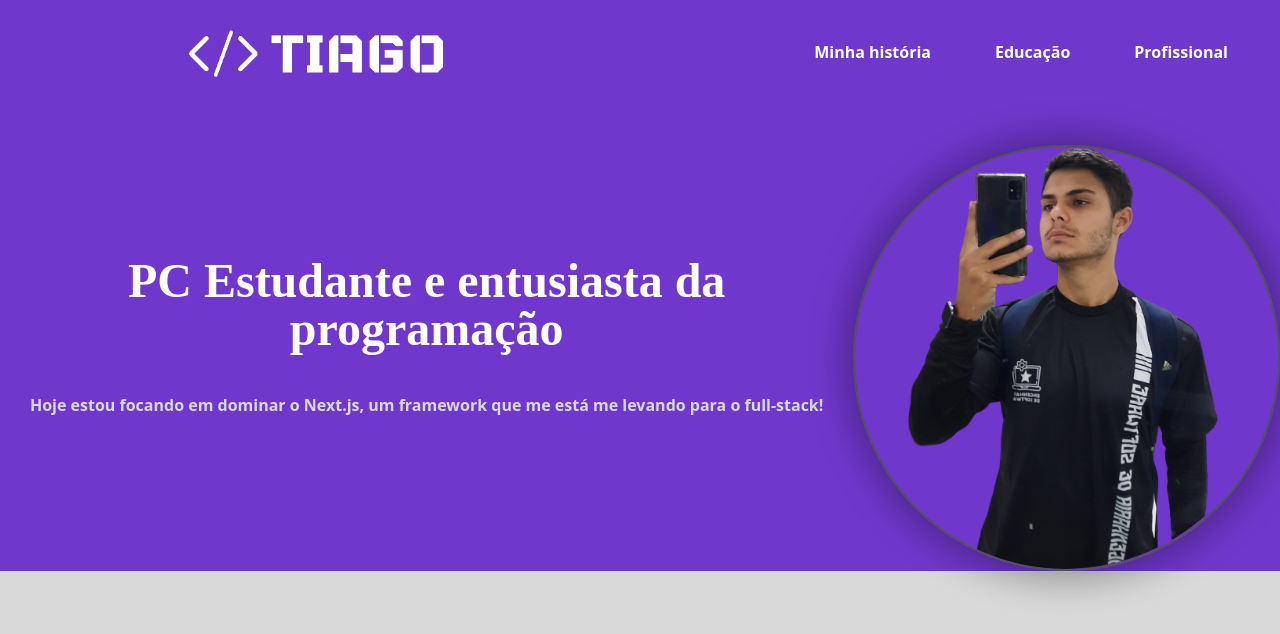
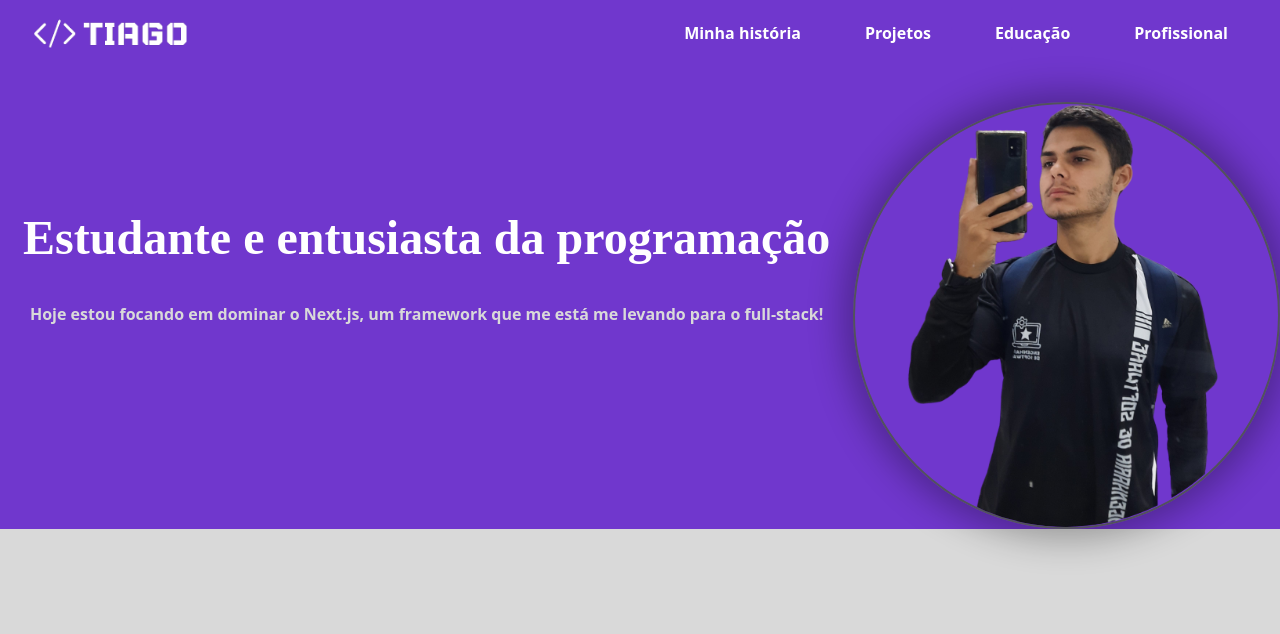
Before and after one commit to TIAGOLL/Portfolio, a Next.js app: page / in a window 1280 px wide. Shown: the top 634 px of the page. Built offline with nearby package versions, Linux system fonts and the light colour scheme.

Commit message:
Atualizando configs do header e body

```diff
--- a/src/app/page.tsx
+++ b/src/app/page.tsx
@@ -1,4 +1,4 @@
-import Home from "@/pages/Home";
+import Home from "@/pages/home";
 
 
 
--- a/src/components/Body/index.tsx
+++ /dev/null
@@ -1,44 +0,0 @@
-import Image from 'next/image';
-import { usePathname } from 'next/navigation';
-
-
-const Body = () => {
-
-    return (
-        <>
-
-            {/* MOBILE */}
-            <div className='w-screen items-center justify-center flex'>
-                <div className='w-full flex bg-secondary pt- flex-col items-center justify-center lg:hidden'>
-
-                    <div className="w-4/12 items-center justify-center flex pt-5">
-                        <Image className='shadow-link rounded-full border-zinc-600 border-2' src={'images/myphoto.png'} alt="Minha foto" width={500} height={0} />
-                    </div>
-
-                    <div className='text-center justify-center p-5 flex flex-col space-y-2'>
-                        <h1 className='font-bold font-[Montserrat] text-md text-tittle'>MOBILE Estudante e entusiasta da programação</h1>
-                        <p className='text-description font-semibold text-sm'>Hoje estou focando em dominar o Next.js, um framework que me está me levando para o full-stack!</p>
-                    </div>
-
-
-                </div>
-
-
-
-                {/* PC */}
-                <div className='w-full bg-secondary pt-10 lg:flex hidden'>
-                    <div className='w-8/12 text-center justify-start pt-28 flex flex-col space-y-10'>
-                        <h1 className='font-bold font-[Montserrat] text-5xl text-tittle'>PC Estudante e entusiasta da programação</h1>
-                        <p className='text-description font-semibold'>Hoje estou focando em dominar o Next.js, um framework que me está me levando para o full-stack!</p>
-                    </div>
-
-                    <div className="w-4/12 items-center justify-center flex">
-                        <Image className='shadow-link rounded-full border-zinc-600 border-2' src={'images/myphoto.png'} alt="Minha foto" width={500} height={0} />
-                    </div>
-                </div>
-            </div>
-        </>
-    )
-}
-
-export default Body;
--- a/src/components/Header/index.tsx
+++ b/src/components/Header/index.tsx
@@ -1,11 +1,12 @@
 'use client'
 
 import MenuIcon from '@/icons/MenuIcon';
-import Image from 'next/image';
 import Link from 'next/link';
 import { useState } from 'react';
 import NavLogo from '../NavLogo';
-import MyHistory from './../../pages/myHistory/index';
+import MyHistory from '../../pages/myhistory/index';
+import NavLink from '../NavLink';
+
 
 
 const Header = () => {
@@ -15,21 +16,20 @@ const Header = () => {
 
     return (
         <>
-            <header className="bg-secondary flex flex-row w-screen text-white p-1">
-
+            <header className="bg-secondary flex flex-row w-screen text-white p-1 pb-10">
                 <NavLogo />
-
                 <div className='flex w-full items-center justify-end'>
                     <nav className="space-x-12 hidden flex-row items-center justify-center font-bold lg:flex pr-10">
-                        <Link className='p-3 hover:animate-bounce hover:bg-[#5A2CA4] rounded-full pl-2 pr-2 hover:shadow-link' href={'/myhistory'} prefetch={false}>Minha história</Link>
-                        <Link className='p-3 hover:animate-bounce hover:bg-[#5A2CA4] rounded-full pl-2 pr-2 hover:shadow-link' href={'/education'} prefetch={false}>Educação</Link>
-                        <Link className='p-3 hover:animate-bounce hover:bg-[#5A2CA4] rounded-full pl-2 pr-2 hover:shadow-link' href={'/profissional'} prefetch={false}>Profissional</Link>
+                        <NavLink href={'/myhistory'}>Minha história</NavLink>
+                        <NavLink href={'/projects'}>Projetos</NavLink>
+                        <NavLink href={'/education'}>Educação</NavLink>
+                        <NavLink href={'/professional'}>Profissional</NavLink>
                     </nav>
 
                     {isVisible && (
                         <div className='justify-center items-center pr-2 lg:hidden'>
                             <button onClick={() => setVisible((prev) => !prev)}>
-                                <MenuIcon width={22} strokeWidht='2.5' />
+                                <MenuIcon width={20} strokeWidht={'2.5'} />
                             </button>
                         </div>)}
 
@@ -44,18 +44,12 @@ const Header = () => {
                     {!isVisible && (
                         <div className="w-full h-[calc(100vh-81px)] fixed top-14 left-0 bg-white">
                             <div className="flex flex-col items-stretch justify-center">
-                                <button className='w-full p-4 border-b border-gray-100 flex items-start text-black'>
-                                    <Link href={'/myhistory'}>Minha história</Link>
-                                </button>
-                                <button className='w-full p-4 border-b border-gray-100 flex items-start text-black'>
-                                    <Link href={'/education'}>Estudos</Link>
-                                </button>
-
+                                <NavLink href={'/myhistory'}>Minha história</NavLink>
+                                <NavLink href={'/projects'}>Projetos</NavLink>
+                                <NavLink href={'/education'}>Educação</NavLink>
+                                <NavLink href={'/professional'}>Profissional</NavLink>
                             </div>
                         </div>)}
-
-
-
                 </div>
 
 
--- /dev/null
+++ b/src/components/NavLink/index.tsx
@@ -0,0 +1,17 @@
+import Link, { LinkProps } from "next/link";
+
+type NavLinkProps = {
+    children: string,
+} & LinkProps;
+
+const NavLink = ({ children, href, ...rest }: NavLinkProps) => {
+    return (
+        <>
+            <Link href={href} {...rest} className="p-2 border font-semibold border-zinc-200 text-zinc-600 hover:bg-zinc-100 lg:hover:animate-bounce lg:hover:bg-[#5A2CA4] lg:rounded-full pl-2 pr-2 lg:hover:shadow-link lg:border-none lg:text-white lg:font-bold">
+                {children}
+            </Link>
+        </>
+    )
+}
+
+export default NavLink;
--- a/src/components/NavLogo/index.tsx
+++ b/src/components/NavLogo/index.tsx
@@ -8,12 +8,11 @@ const NavLogo = () => {
 
     return (
         <>
-            <div className='items-center justify-center w-full flex flex-row'>
+            <div className='items-center justify-start flex flex-row lg:pl-5 lg:w-full'>
                 <Link href="https://tiagoll.github.io/portfolio/" prefetch={false}>
-                    <Image src={'images/logo.png'} alt="Logo" width={300} height={0} />
+                    <Image src={'images/logo.png'} alt="Logo" width={180} height={0} />
                 </Link>
             </div>
-
         </>
     )
 }
--- a/src/pages/Home/index.tsx
+++ b/src/pages/Home/index.tsx
@@ -1,15 +1,44 @@
 import Header from "@/components/Header";
 import Image from "next/image";
-import Body from "@/components/Body";
 
-const Home = () => {
+const home = () => {
 
   return (
     <>
-        <Header />
-        <Body />
+      <Header />
+
+      {/* MOBILE */}
+      <div className='w-screen items-center justify-center flex'>
+        <div className='w-full flex bg-secondary pt- flex-col items-center justify-center lg:hidden'>
+
+          <div className="items-center justify-center flex pt-5 lg:w-4/12">
+            <Image className='shadow-link rounded-full border-zinc-600 border-2' src={'images/myphoto.png'} alt="Minha foto" width={500} height={0} />
+          </div>
+
+          <div className='text-center justify-center p-5 flex flex-col space-y-2'>
+            <h1 className='font-bold font-[Montserrat] text-md text-tittle'>Estudante e entusiasta da programação</h1>
+            <p className='text-description font-semibold text-sm'>Hoje estou focando em dominar o Next.js, um framework que me está me levando para o full-stack!</p>
+          </div>
+
+
+        </div>
+
+
+
+        {/* PC */}
+        <div className='w-full bg-secondary lg:flex hidden'>
+          <div className='w-8/12 text-center justify-start pt-28 flex flex-col space-y-10'>
+            <h1 className='font-bold font-[Montserrat] text-5xl text-tittle'>Estudante e entusiasta da programação</h1>
+            <p className='text-description font-semibold'>Hoje estou focando em dominar o Next.js, um framework que me está me levando para o full-stack!</p>
+          </div>
+
+          <div className="w-4/12 items-center justify-center flex">
+            <Image className='shadow-link rounded-full border-zinc-600 border-2' src={'images/myphoto.png'} alt="Minha foto" width={500} height={0} />
+          </div>
+        </div>
+      </div>
     </>
   )
 }
 
-export default Home;
+export default home;
--- /dev/null
+++ b/src/pages/education/index.tsx
@@ -0,0 +1,11 @@
+
+
+const education = () => {
+    return (
+        <>
+            <h1>Minha educação</h1>
+        </>
+    )
+}
+
+export default education;
--- a/src/pages/myHistory/index.tsx
+++ b/src/pages/myHistory/index.tsx
@@ -1,6 +1,6 @@
 
 
-const MyHistory = () => {
+const myhistory = () => {
     return (
         <>
             <h1>minha história</h1>
@@ -8,4 +8,4 @@ const MyHistory = () => {
     )
 }
 
-export default MyHistory;
+export default myhistory;
--- /dev/null
+++ b/src/pages/professional/index.tsx
@@ -0,0 +1,11 @@
+
+
+const professional = () => {
+    return (
+        <>
+            <h1>Meu profissional</h1>
+        </>
+    )
+}
+
+export default professional;
--- /dev/null
+++ b/src/pages/projects/index.tsx
@@ -0,0 +1,11 @@
+
+
+const projects = () => {
+    return (
+        <>
+            <h1>Meus projetos</h1>
+        </>
+    )
+}
+
+export default projects;
```
